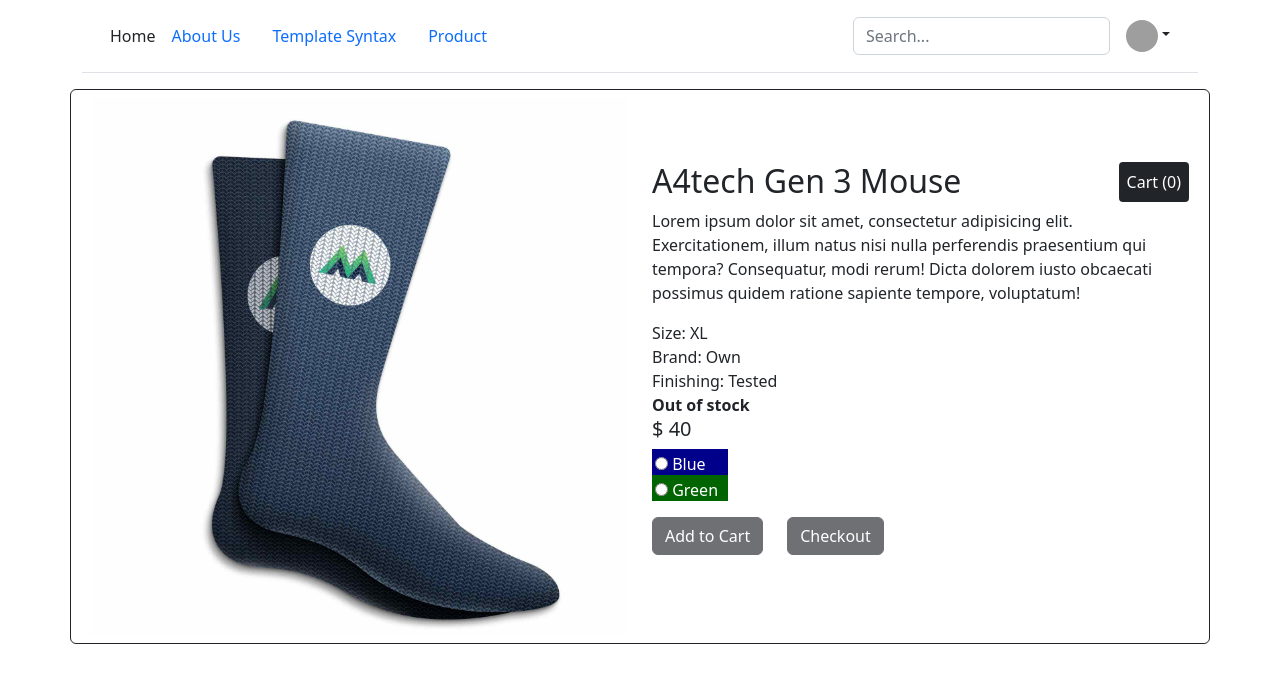
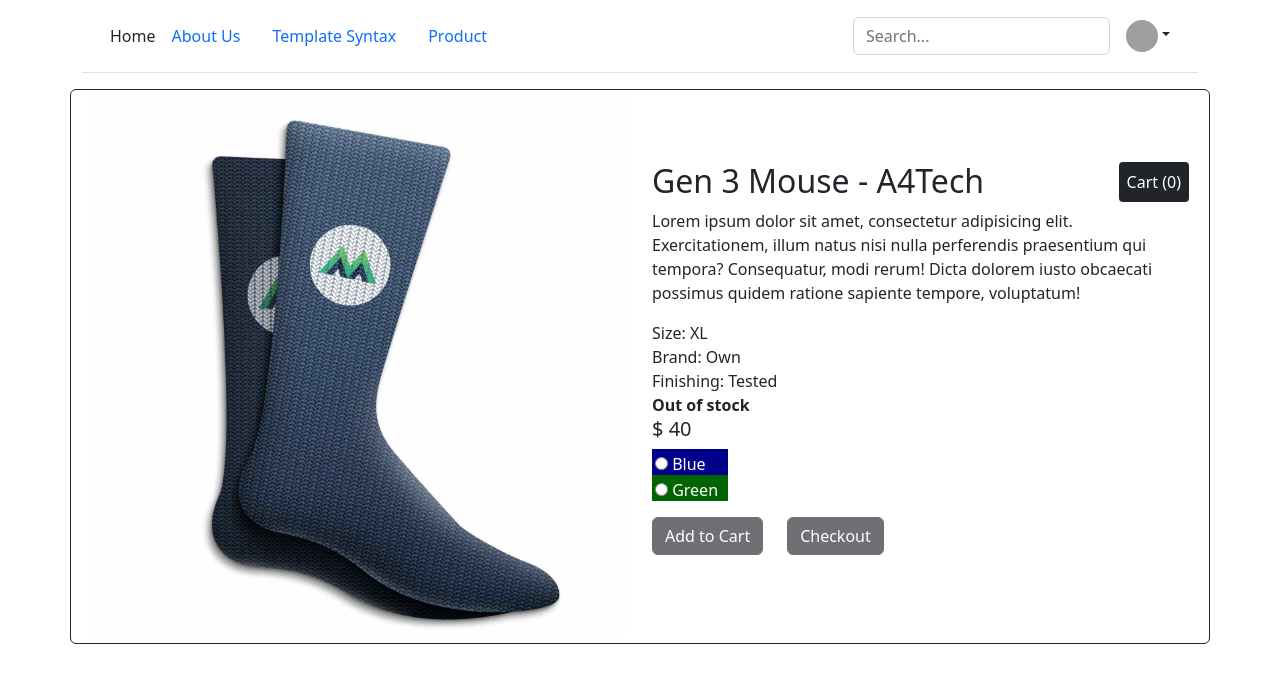
Before and after one commit to hassamulhaq/learning-vuejs, a Vue app: page /#/product in a window 1280 px wide. Shown: the top 682 px of the page. Built offline with nearby package versions, Linux system fonts and the light colour scheme; grey boxes are pictures that could not be loaded.

Commit message:
Computed properties

```diff
--- a/src/components/Product.vue
+++ b/src/components/Product.vue
@@ -9,7 +9,7 @@
           <div class="bg-dark text-white p-2 float-end rounded-1">
             Cart ({{ cart }})
           </div>
-          <h2>{{ title }}</h2>
+          <h2>{{ title_brand }}</h2>
           <p class="body-text"> {{ short_description }} </p>
           <div v-for="attribute in attributes" class="">
             {{ attribute }}
@@ -50,7 +50,7 @@
   data() {
     return {
       cart: 0,
-      title: 'A4tech Gen 3 Mouse',
+      title: 'Gen 3 Mouse',
       sku: 'G4M01',
       price: 40,
       regular_price: 36,
@@ -83,7 +83,8 @@
           'Brand: Own',
           'Finishing: Tested'
       ],
-      selected_variant: 0
+      selected_variant: 0,
+      brand: 'A4Tech'
     }
   },
   methods: {
@@ -109,6 +110,9 @@
     },
     price() {
       return this.variants[this.selected_variant].price
+    },
+    title_brand() {
+      return this.title + ' - ' + this.brand
     }
   }
 }
```
